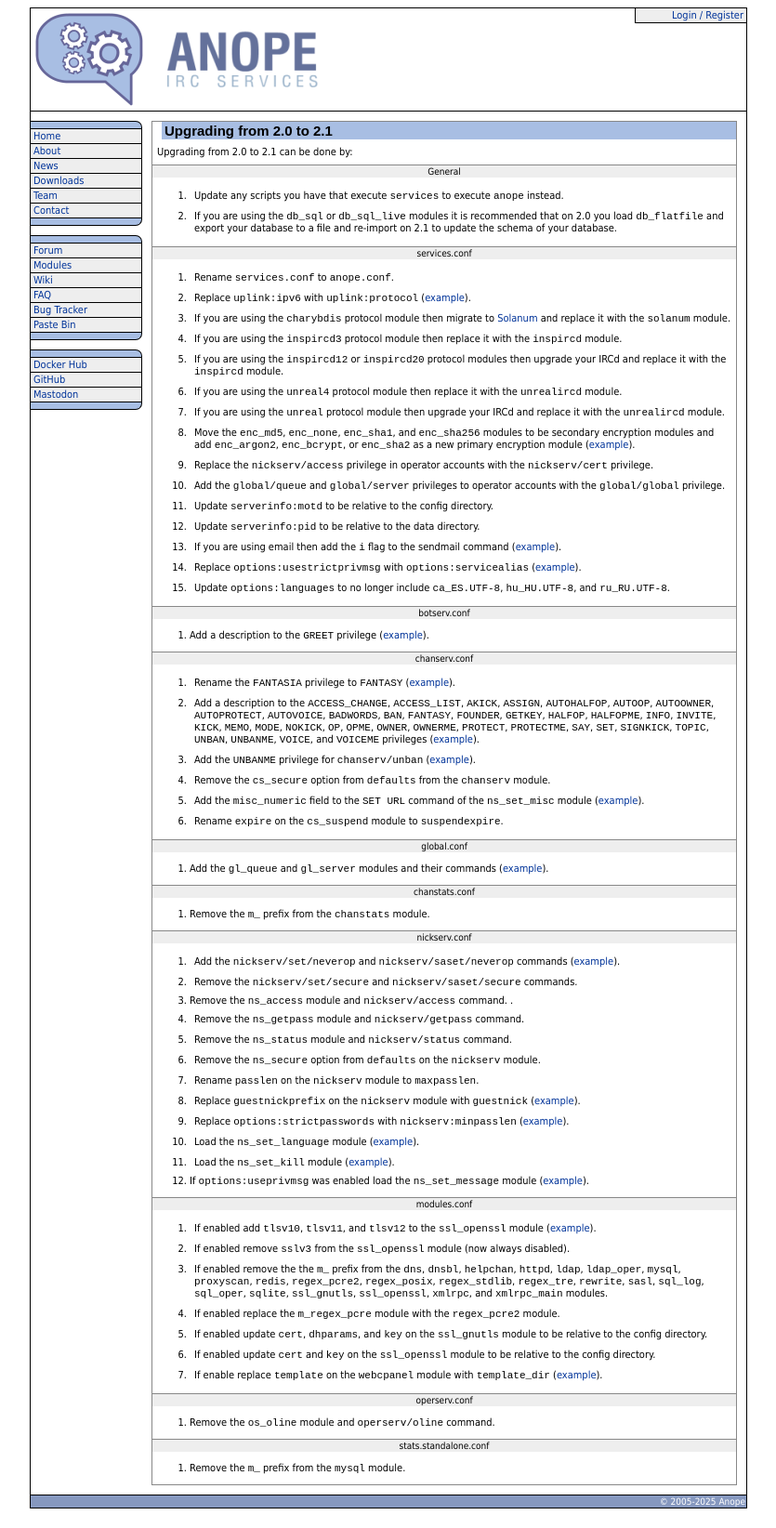
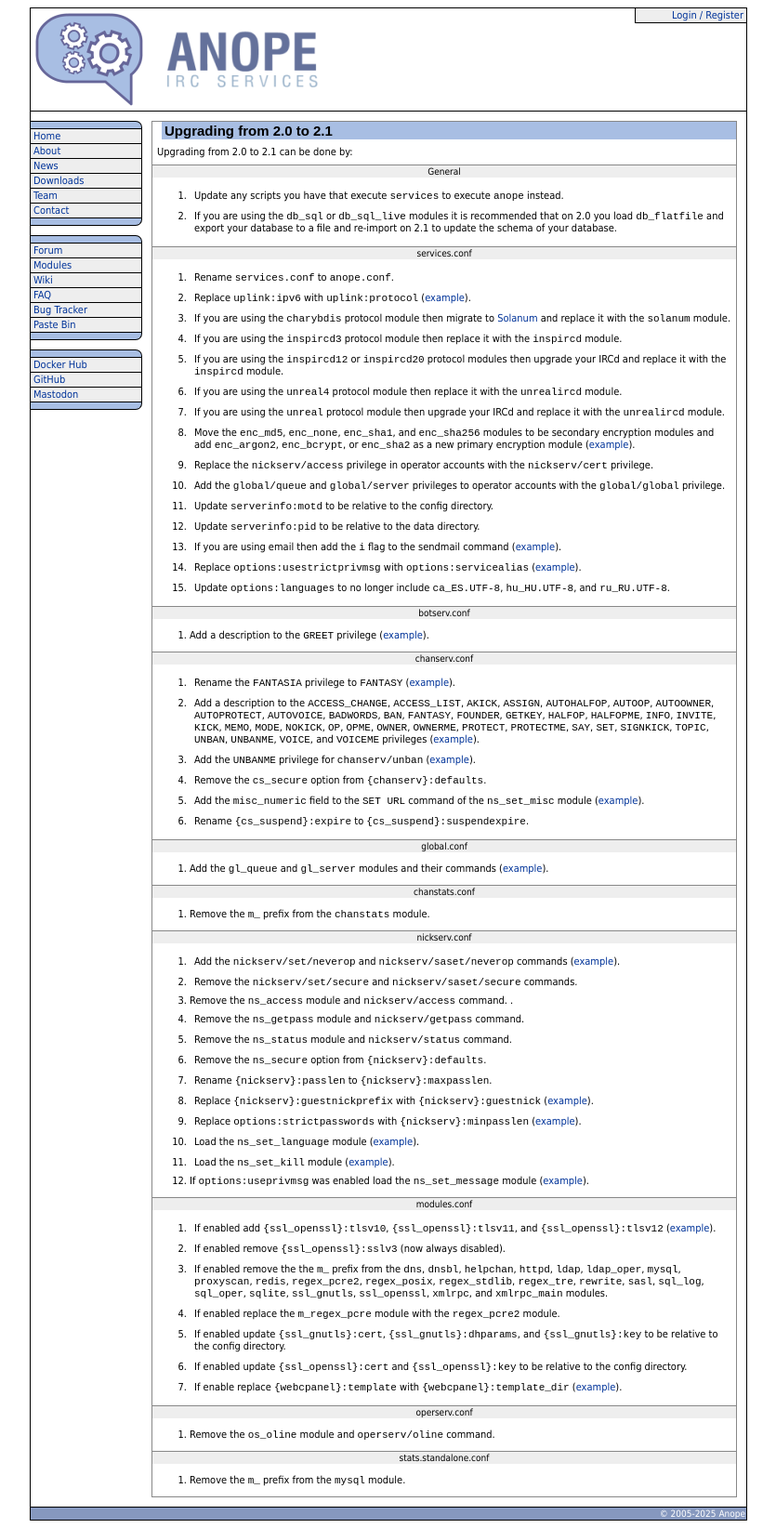
Before and after one commit to anope/website, a Jekyll site: the page built from upgrading.md, in a window 1280 px wide. Shown: the whole page at 93% size, without its empty margins (222-1057 px from the left). Built offline with Jekyll 4.4.1, drawn with Linux system fonts in a browser that asks for light colours.

Commit message:
Clean up the upgrading page.

```diff
--- a/upgrading.md
+++ b/upgrading.md
@@ -55,11 +55,11 @@
 
 0. Add the `UNBANME` privilege for `chanserv/unban` ([example](https://github.com/anope/anope/blob/2.1.1/data/chanserv.example.conf#L791-L806)).
 
-0. Remove the `cs_secure` option from `defaults` from the `chanserv` module.
+0. Remove the `cs_secure` option from `{chanserv}:defaults`.
 
 0. Add the `misc_numeric` field to the `SET URL` command of the `ns_set_misc` module ([example](https://github.com/anope/anope/blob/2.1.11/data/chanserv.example.conf#L1259])).
 
-0. Rename `expire` on the `cs_suspend` module to `suspendexpire`.
+0. Rename `{cs_suspend}:expire` to `{cs_suspend}:suspendexpire`.
 
 #### global.conf
 
@@ -81,13 +81,13 @@
 
 0. Remove the `ns_status` module and `nickserv/status` command.
 
-0. Remove the `ns_secure` option from `defaults` on the `nickserv` module.
+0. Remove the `ns_secure` option from `{nickserv}:defaults`.
 
-0. Rename `passlen` on the `nickserv` module to `maxpasslen`.
+0. Rename `{nickserv}:passlen` to `{nickserv}:maxpasslen`.
 
-0. Replace `guestnickprefix` on the `nickserv` module with `guestnick` ([example](https://github.com/anope/anope/blob/2.1.11/data/nickserv.example.conf#L205-L216)).
+0. Replace `{nickserv}:guestnickprefix` with `{nickserv}:guestnick` ([example](https://github.com/anope/anope/blob/2.1.11/data/nickserv.example.conf#L205-L216)).
 
-0. Replace `options:strictpasswords` with `nickserv:minpasslen` ([example](https://github.com/anope/anope/blob/2.1.0/data/nickserv.example.conf#L212-L217)).
+0. Replace `options:strictpasswords` with `{nickserv}:minpasslen` ([example](https://github.com/anope/anope/blob/2.1.0/data/nickserv.example.conf#L212-L217)).
 
 0. Load the `ns_set_language` module ([example](https://github.com/anope/anope/blob/2.1.11/data/nickserv.example.conf#L579-L588)).
 
@@ -97,19 +97,19 @@
 
 #### modules.conf
 
-0. If enabled add `tlsv10`, `tlsv11`, and `tlsv12` to the `ssl_openssl` module ([example](https://github.com/anope/anope/blob/2.1.2/data/modules.example.conf#L632-L639)).
+0. If enabled add `{ssl_openssl}:tlsv10`, `{ssl_openssl}:tlsv11`, and `{ssl_openssl}:tlsv12` ([example](https://github.com/anope/anope/blob/2.1.2/data/modules.example.conf#L632-L639)).
 
-0. If enabled remove `sslv3` from the `ssl_openssl` module (now always disabled).
+0. If enabled remove `{ssl_openssl}:sslv3` (now always disabled).
 
 0. If enabled remove the the `m_` prefix from the `dns`, `dnsbl`, `helpchan`, `httpd`, `ldap`, `ldap_oper`, `mysql`, `proxyscan`, `redis`, `regex_pcre2`, `regex_posix`, `regex_stdlib`, `regex_tre`, `rewrite`, `sasl`, `sql_log`, `sql_oper`, `sqlite`, `ssl_gnutls`, `ssl_openssl`, `xmlrpc`, and `xmlrpc_main` modules.
 
 0. If enabled replace the `m_regex_pcre` module with the `regex_pcre2` module.
 
-0. If enabled update `cert`, `dhparams`, and `key` on the `ssl_gnutls` module to be relative to the config directory.
+0. If enabled update `{ssl_gnutls}:cert`, `{ssl_gnutls}:dhparams`, and `{ssl_gnutls}:key` to be relative to the config directory.
 
-0. If enabled update `cert` and `key` on the `ssl_openssl` module to be relative to the config directory.
+0. If enabled update `{ssl_openssl}:cert` and `{ssl_openssl}:key` to be relative to the config directory.
 
-0. If enable replace `template` on the `webcpanel` module with `template_dir` ([example](https://github.com/anope/anope/blob/2.1.4/data/modules.example.conf#L777-L781)).
+0. If enable replace `{webcpanel}:template` with `{webcpanel}:template_dir` ([example](https://github.com/anope/anope/blob/2.1.4/data/modules.example.conf#L777-L781)).
 
 #### operserv.conf
 
```
